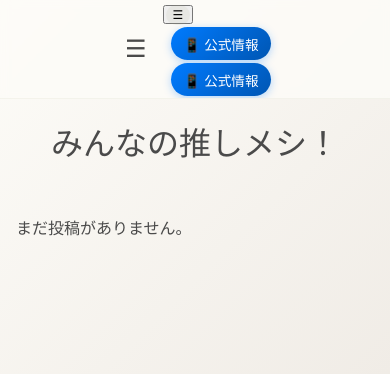
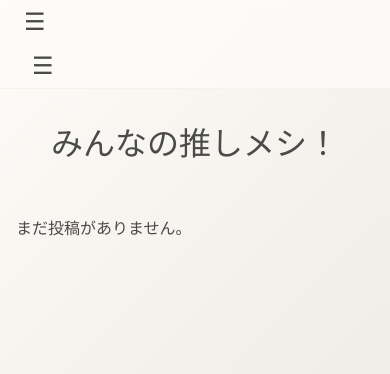
Before and after one commit to yuu0428/oshimeshi-app, a Flask app: page / in a window 390 px wide. Shown: the top 374 px of the page. Run offline with Flask 3, Linux system fonts and the light colour scheme; data comes from the database, SQL or seed files in the repository; data that the repository does not hold is empty; some libraries are stand-ins or nearby versions.

Commit message:
ナビゲーションを修正

```diff
--- a/static/style.css
+++ b/static/style.css
@@ -31,23 +31,62 @@ nav {
     left: 0;
     right: 0;
     z-index: 1000;
+    height: 70px;
+}
+
+.nav-container {
+    max-width: 1400px;
+    margin: 0 auto;
     padding: 0 1rem;
-    height: 70px;
+    height: 100%;
+    display: flex;
+    align-items: center;
+    justify-content: space-between;
+    position: relative;
+}
+
+/* ハンバーガーメニューボタン */
+.mobile-menu-btn {
+    display: none;
+    background: none;
+    border: none;
+    font-size: 1.5rem;
+    color: #4A4A4A;
+    cursor: pointer;
+    padding: 0.5rem;
+    border-radius: 4px;
+    transition: background 0.3s ease;
+    z-index: 1001;
+}
+
+.mobile-menu-btn:hover {
+    background: rgba(164, 165, 132, 0.1);
+}
+
+.mobile-menu-btn:focus {
+    outline: 2px solid #A4A584;
+    outline-offset: 2px;
+}
+
+/* デスクトップナビゲーション */
+.desktop-nav {
     display: flex;
     align-items: center;
     justify-content: center;
     flex-wrap: nowrap;
     gap: 0.5rem;
+    flex: 1;
     overflow-x: auto;
     scrollbar-width: none;
     -ms-overflow-style: none;
 }
 
-nav::-webkit-scrollbar {
+.desktop-nav::-webkit-scrollbar {
     display: none;
 }
 
-nav a {
+.desktop-nav a,
+.desktop-nav .official-info-btn {
     text-decoration: none;
     color: #4A4A4A;
     font-weight: 400;
@@ -62,206 +101,184 @@ nav a {
     white-space: nowrap;
     font-size: 0.9rem;
     flex-shrink: 0;
-}
-
-nav a:hover {
+    border: none;
+    background: none;
+    cursor: pointer;
+}
+
+.desktop-nav a:hover,
+.desktop-nav .official-info-btn:hover {
     color: #A4A584;
     background: rgba(164, 165, 132, 0.1);
 }
 
-nav a:first-child {
+.desktop-nav a:first-child {
     font-size: 1.2rem;
     font-weight: 700;
     color: #A4A584;
     margin-right: 1rem;
 }
 
-nav a:first-child::before {
+.desktop-nav a:first-child::before {
     content: '🍴';
     margin-right: 0.3rem;
 }
 
-nav span {
-    background: rgba(164, 165, 132, 0.1);
-    padding: 0.3rem 0.6rem;
-    border-radius: 20px;
-    font-size: 0.8rem;
-    margin-left: 0.5rem;
-    white-space: nowrap;
-    flex-shrink: 0;
-}
-
-/* 公式情報ボタン（コンパクト版） */
-.official-info-btn {
+/* 公式情報ボタン（デスクトップ） */
+.desktop-nav .official-info-btn {
     background: linear-gradient(135deg, #007bff, #0056b3);
     color: white;
-    border: none;
-    padding: 0.4rem 0.8rem;
-    border-radius: 20px;
-    font-size: 0.85rem;
-    font-weight: 500;
-    cursor: pointer;
-    transition: all 0.3s ease;
     margin-left: 0.5rem;
     box-shadow: 0 2px 8px rgba(0, 123, 255, 0.3);
-    white-space: nowrap;
-    flex-shrink: 0;
-}
-
-.official-info-btn:hover {
+}
+
+.desktop-nav .official-info-btn:hover {
     background: linear-gradient(135deg, #0056b3, #004085);
+    color: white;
     transform: translateY(-1px);
     box-shadow: 0 4px 12px rgba(0, 123, 255, 0.4);
 }
 
-/* 特定の幅での調整 */
-@media (max-width: 1400px) {
-    nav {
-        padding: 0 0.5rem;
-    }
-
-    nav a {
+/* モバイルメニュー */
+.mobile-menu {
+    display: none;
+    position: absolute;
+    top: 100%;
+    left: 0;
+    right: 0;
+    background: rgba(253, 252, 248, 0.98);
+    backdrop-filter: blur(15px);
+    border-top: 1px solid rgba(164, 165, 132, 0.2);
+    box-shadow: 0 4px 20px rgba(0, 0, 0, 0.1);
+    padding: 1rem;
+    flex-direction: column;
+    gap: 0.5rem;
+    z-index: 1000;
+    border-radius: 0 0 12px 12px;
+}
+
+.mobile-menu.show {
+    display: flex;
+}
+
+.mobile-menu a,
+.mobile-menu .official-info-btn {
+    text-decoration: none;
+    color: #4A4A4A;
+    font-weight: 500;
+    padding: 0.8rem 1rem;
+    border-radius: 8px;
+    transition: all 0.3s ease;
+    display: flex;
+    align-items: center;
+    gap: 0.5rem;
+    font-size: 1rem;
+    border: none;
+    background: none;
+    cursor: pointer;
+    width: 100%;
+    text-align: left;
+}
+
+.mobile-menu a:hover,
+.mobile-menu .official-info-btn:hover {
+    background: rgba(164, 165, 132, 0.1);
+    color: #A4A584;
+    transform: translateX(5px);
+}
+
+/* モバイル版公式情報ボタン */
+.mobile-menu .official-info-btn.mobile {
+    background: linear-gradient(135deg, #007bff, #0056b3);
+    color: white;
+    margin-top: 0.5rem;
+    border-radius: 25px;
+    font-weight: 600;
+    justify-content: center;
+}
+
+.mobile-menu .official-info-btn.mobile:hover {
+    background: linear-gradient(135deg, #0056b3, #004085);
+    color: white;
+    transform: translateX(0) translateY(-1px);
+}
+
+/* 管理者バッジ（モバイル） */
+.mobile-menu .admin-badge {
+    color: #ffc107;
+    font-weight: bold;
+    padding: 0.5rem 1rem;
+    background: rgba(255, 193, 7, 0.1);
+    border-radius: 8px;
+    margin: 0.5rem 0;
+}
+
+/* レスポンシブ制御 */
+@media (max-width: 1200px) {
+    .desktop-nav a,
+    .desktop-nav .official-info-btn {
         margin: 0 0.3rem;
         padding: 0.3rem 0.6rem;
         font-size: 0.85rem;
     }
 
-    nav a:first-child {
+    .desktop-nav a:first-child {
         font-size: 1.1rem;
         margin-right: 0.8rem;
     }
-
-    .official-info-btn {
-        padding: 0.3rem 0.6rem;
-        font-size: 0.8rem;
-        margin-left: 0.3rem;
-    }
-
-    nav span {
-        padding: 0.2rem 0.5rem;
-        font-size: 0.75rem;
-        margin-left: 0.3rem;
-    }
-}
-
-@media (max-width: 1200px) {
-    nav {
-        padding: 0 0.3rem;
-    }
-
-    nav a {
-        margin: 0 0.2rem;
-        padding: 0.3rem 0.5rem;
-        font-size: 0.8rem;
-    }
-
-    nav a:first-child {
-        font-size: 1rem;
-        margin-right: 0.5rem;
-    }
-
-    nav a:first-child::before {
-        margin-right: 0.2rem;
-    }
-
-    .official-info-btn {
-        padding: 0.3rem 0.5rem;
-        font-size: 0.75rem;
-        margin-left: 0.2rem;
-    }
-
-    nav span {
-        padding: 0.2rem 0.4rem;
-        font-size: 0.7rem;
-        margin-left: 0.2rem;
-    }
-}
-
-/* 非常に狭い画面での縦配置対応 */
+}
+
 @media (max-width: 768px) {
-    nav {
-        height: auto;
-        min-height: 70px;
-        flex-wrap: wrap;
-        justify-content: center;
-        padding: 0.5rem;
-    }
-
-    nav a:first-child {
-        width: 100%;
-        justify-content: center;
-        margin-bottom: 0.5rem;
-        margin-right: 0;
-        order: -1;
-    }
-
-    nav a {
-        margin: 0.1rem 0.2rem;
-        font-size: 0.8rem;
-    }
-
-    .official-info-btn {
-        margin: 0.1rem 0.2rem;
-        font-size: 0.8rem;
-    }
-
-    nav span {
-        margin: 0.1rem 0.2rem;
-        font-size: 0.8rem;
+    .mobile-menu-btn {
+        display: block;
+    }
+
+    .desktop-nav {
+        display: none;
+    }
+
+    .nav-container {
+        justify-content: flex-start;
+    }
+
+    body {
+        padding-top: 70px;
     }
 }
 
 @media (max-width: 480px) {
-    body {
-        padding-top: 100px;
-    }
-
-    nav {
-        padding: 0.5rem 0.2rem;
-    }
-
-    nav a {
-        margin: 0.1rem;
-        padding: 0.4rem 0.6rem;
-        font-size: 0.75rem;
-    }
-
-    nav a:first-child {
-        font-size: 1rem;
-        margin-bottom: 0.3rem;
-    }
-
-    .official-info-btn {
-        margin: 0.1rem;
-        padding: 0.4rem 0.6rem;
-        font-size: 0.75rem;
-    }
-
-    nav span {
-        margin: 0.1rem;
-        font-size: 0.75rem;
-    }
-}
-
-/* 公式情報ボタン（ナビゲーション内） */
-.official-info-btn {
-    background: linear-gradient(135deg, #007bff, #0056b3);
-    color: white;
-    border: none;
-    padding: 0.5rem 1rem;
-    border-radius: 20px;
-    font-size: 0.9rem;
-    font-weight: 500;
-    cursor: pointer;
-    transition: all 0.3s ease;
-    margin-left: 1rem;
-    box-shadow: 0 2px 8px rgba(0, 123, 255, 0.3);
-}
-
-.official-info-btn:hover {
-    background: linear-gradient(135deg, #0056b3, #004085);
-    transform: translateY(-1px);
-    box-shadow: 0 4px 12px rgba(0, 123, 255, 0.4);
+    .nav-container {
+        padding: 0 0.5rem;
+    }
+
+    .mobile-menu {
+        padding: 0.8rem;
+    }
+
+    .mobile-menu a,
+    .mobile-menu .official-info-btn {
+        padding: 0.6rem 0.8rem;
+        font-size: 0.95rem;
+    }
+}
+
+/* アニメーション */
+.mobile-menu {
+    opacity: 0;
+    transform: translateY(-10px);
+    transition: all 0.3s ease;
+}
+
+.mobile-menu.show {
+    opacity: 1;
+    transform: translateY(0);
+}
+
+/* フォーカス管理 */
+.mobile-menu a:focus,
+.mobile-menu .official-info-btn:focus {
+    outline: 2px solid #A4A584;
+    outline-offset: 2px;
 }
 
 /* =================================
```
